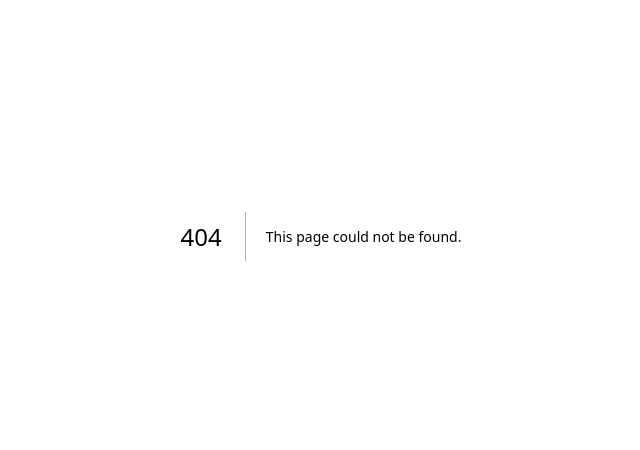
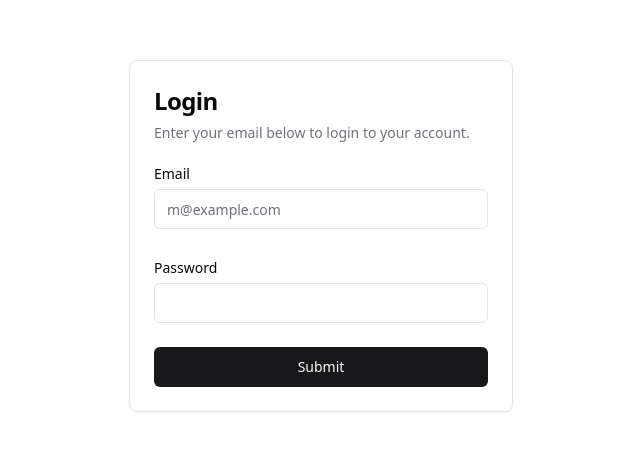
Before and after one commit to AlisaUrsu/BuzzByte-FE, a Next.js app: page /auth/login in a window 1280 px wide. Before the commit this address had no page. Shown: the part 164-614 px from the top of the page, without its empty margins (319-959 px from the left). Built offline with nearby package versions, Linux system fonts and the light colour scheme.

Commit message:
log in page with routing on success

```diff
--- /dev/null
+++ b/src/app/auth/login/page.tsx
@@ -0,0 +1,19 @@
+
+"use client"
+
+import LoginForm from "@/components/login/login-form";
+import { useRouter } from "next/navigation";
+
+export default function LoginPage() {
+    const router = useRouter();
+    const handleLoginSuccess = () => {
+        router.push("/");
+
+    };
+
+    return (
+        <div className="w-full h-screen flex items-center justify-center px-4">
+            <LoginForm onLoginSuccess={handleLoginSuccess} />
+        </div>
+    );
+}
--- a/src/components/login/login-form.tsx
+++ b/src/components/login/login-form.tsx
@@ -15,11 +15,11 @@ import { Label } from "@/components/ui/label"
 import { useForm } from 'react-hook-form'
 import { z } from 'zod'
 import { zodResolver } from "@hookform/resolvers/zod";
-import { AlertDialog } from "@radix-ui/react-alert-dialog"
 import { Alert } from "../ui/alert"
 
+
 export const description =
-    "A simple login form with email and password. The submit button says 'Sign in'."
+    "A simple login form with email and password. The submit button says 'Log in'."
 
 export const iframeHeight = "600px"
 
@@ -57,7 +57,11 @@ const loginSchema = z.object({
     password: z.string().min(6, "Password must be at least 6 characters").max(200, "Password must be at most 200 characters")
 });
 
-export default function LoginForm() {
+interface LoginFormProps {
+    onLoginSuccess: () => void;
+}
+
+export default function LoginForm({ onLoginSuccess }: LoginFormProps) {
     const {
         register,
         handleSubmit,
@@ -71,6 +75,7 @@ export default function LoginForm() {
             password: '',
         },
     });
+
 
 
     const onSubmit = async (values: LoginFormData) => {
@@ -88,6 +93,10 @@ export default function LoginForm() {
 
             const data = await response.json();
             console.log("Login successful:", data);
+
+            onLoginSuccess();
+
+
         } catch (error: any) {
             console.log("Error during login:", error);
             setError("root", { message: error.message || "An unknown error occurred." });
```
